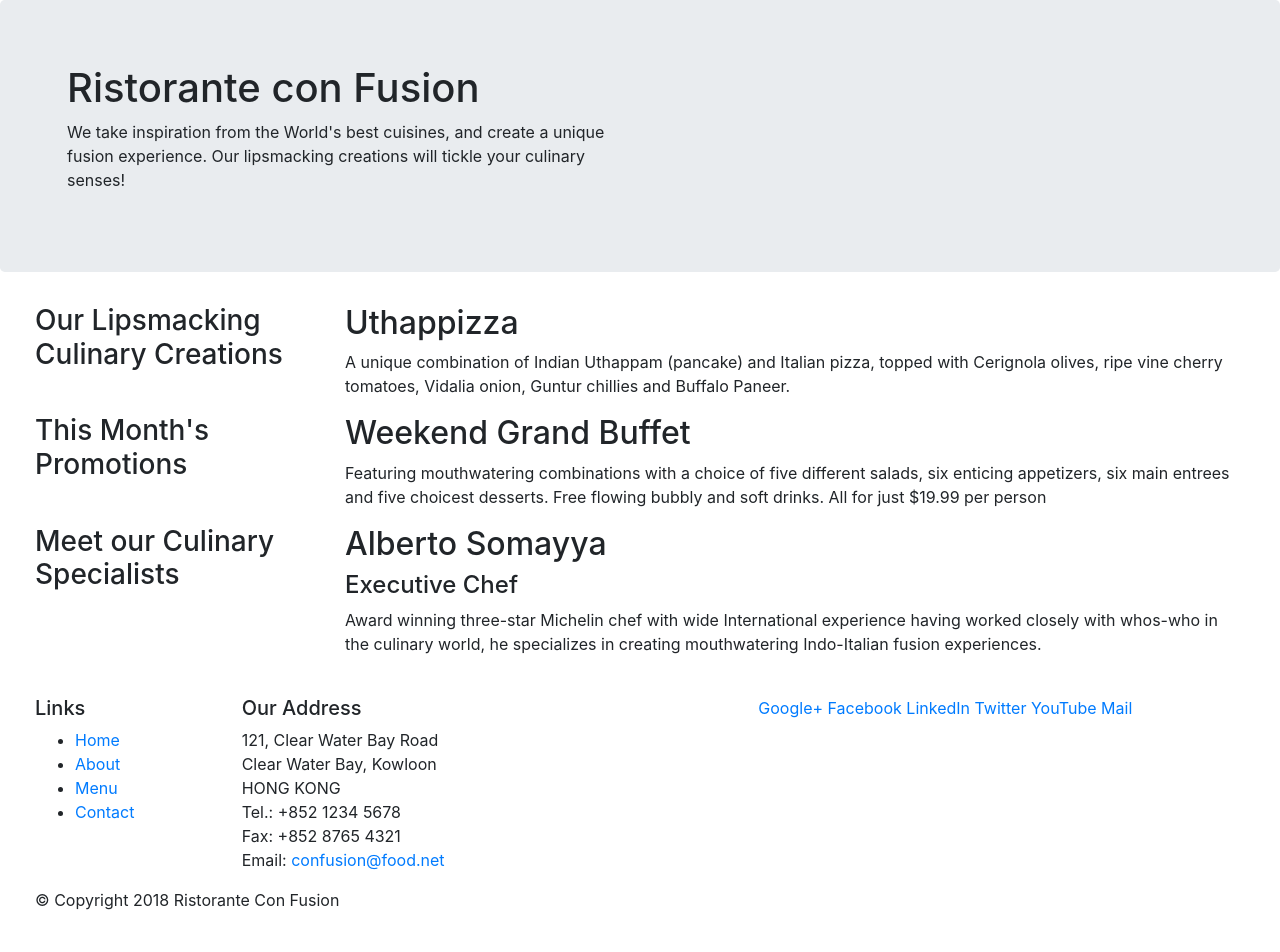
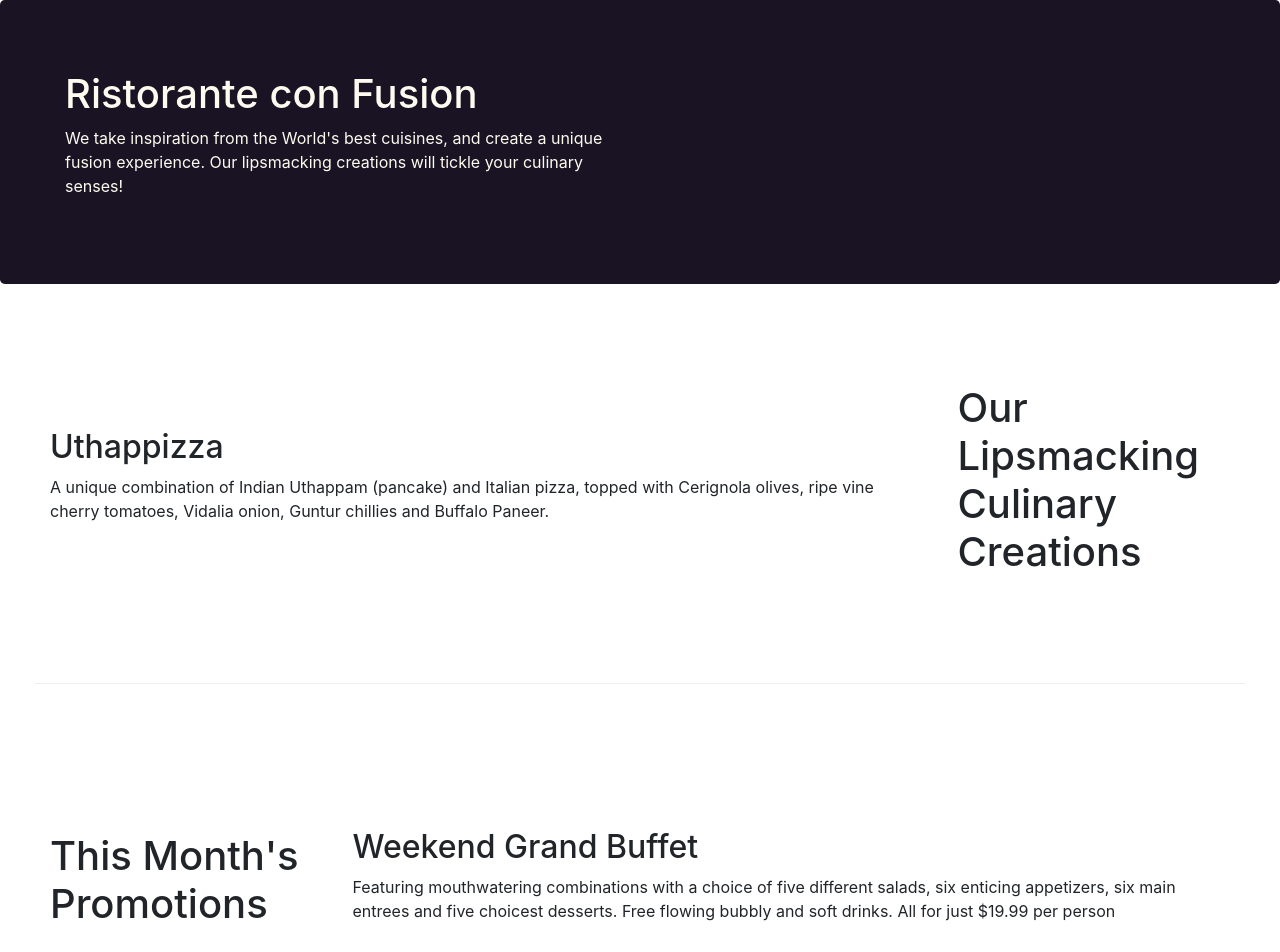
Before and after one commit to qubit99/bootstrap, a website: page index.html in a window 1280 px wide. Shown: the top 952 px of the page. Before the commit the page ends 928 px from the top, so only its background shows below. Drawn offline with nearby package versions, Linux system fonts and the light colour scheme.

Commit message:
improved bootstap grid

```diff
--- /dev/null
+++ b/css/styles.css
@@ -0,0 +1,30 @@
+.row-header {
+    margin: 0px auto;
+    padding:0px auto;
+}
+
+
+.row-content{
+    margin: 0px auto;
+    padding: 50px 0px 50px 0px;
+    border-bottom:1px ridge;
+    min-height: 400px;
+}
+
+.footer {
+    background-color: #E1E6FD;
+    margin: 0px auto;
+    padding: 20px 0px 20px 0px;
+}
+
+.jumbotron {
+    padding: 70px 30px 70px 30px;
+    margin: 0px auto;
+    background: rgb(25, 19, 36);
+    color: floralwhite;
+}
+
+.adress {
+    font-size: 80%;
+    color: #0f0f0f;
+}
--- a/index.html
+++ b/index.html
@@ -19,6 +19,7 @@
 
      <!-- Bootstrap CSS -->
      <link rel="stylesheet" href="node_modules/bootstrap/dist/css/bootstrap.min.css">
+     <link rel="stylesheet" href="css\styles.css">
 </head>
 
 <body>
@@ -37,21 +38,22 @@
     </header>
 
     <div class="contain">
-        <div class="row">
-            <div class="col-12 col-sm-4 col-md-3">
-                <h3>Our Lipsmacking Culinary Creations</h3>
-            </div>
+        <div class=" row row-content align-items-center">
+
             <div class="col col-sm col-md">
                 <h2>Uthappizza</h2>
                 <p>A unique combination of Indian Uthappam (pancake) and Italian pizza, topped with Cerignola olives, ripe vine cherry tomatoes, Vidalia onion, Guntur chillies and Buffalo Paneer.</p>
             </div>
+            <div class="col-12 col-sm-4 col-md-3">
+                    <h1>Our Lipsmacking Culinary Creations</h1>
+                </div>
         </div>
 
 
 
-        <div class="row">
+        <div class="row row-content align-items-center">
             <div class="col-12 col-sm-4 col-md-3">
-                <h3>This Month's Promotions</h3>
+                <h1>This Month's Promotions</h1>
             </div>
             <div class="col col-sm col-md">
                 <h2>Weekend Grand Buffet</h2>
@@ -59,24 +61,25 @@
             </div>
         </div>
 
-        <div class="row">
-            <div class="col-12 col-sm-4 col-md-3">
-                <h3>Meet our Culinary Specialists</h3>
-            </div>
+        <div class="row row-content align-items-center">
+
             <div class="col col-sm col-md">
                 <h2>Alberto Somayya</h2>
                 <h4>Executive Chef</h4>
                 <p>Award winning three-star Michelin chef with wide International experience having worked closely with whos-who in the culinary world, he specializes in creating mouthwatering Indo-Italian fusion experiences. </p>
             </div>
+            <div class="col-12 col-sm-4 col-md-3">
+                    <h1>Meet our Culinary Specialists</h1>
+                </div>
         </div>
     </div>
     <br>
-    <footer>
+    <footer class="footer">
         <div class="contain">
             <div class="row">
                 <div class="col-4 col-sm-2">
                     <h5>Links</h5>
-                    <ul>
+                    <ul class="list-unstyled">
                         <li><a href="#">Home</a></li>
                         <li><a href="#">About</a></li>
                         <li><a href="#">Menu</a></li>
@@ -94,8 +97,8 @@
 		              Email: <a href="mailto:confusion@food.net">confusion@food.net</a>
 		           </address>
                 </div>
-                <div class="col-12 col-sm-4">
-                    <div>
+                <div class="col-12 col-sm-4 align-self-center>
+                    <div class="text-center">
                         <a href="http://google.com/+">Google+</a>
                         <a href="http://www.facebook.com/profile.php?id=">Facebook</a>
                         <a href="http://www.linkedin.com/in/">LinkedIn</a>
@@ -105,7 +108,7 @@
                     </div>
                 </div>
            </div>
-           <div class="row">
+           <div class="row justify-content-center">
                 <div class="col-auto">
                     <p>© Copyright 2018 Ristorante Con Fusion</p>
                 </div>
```
